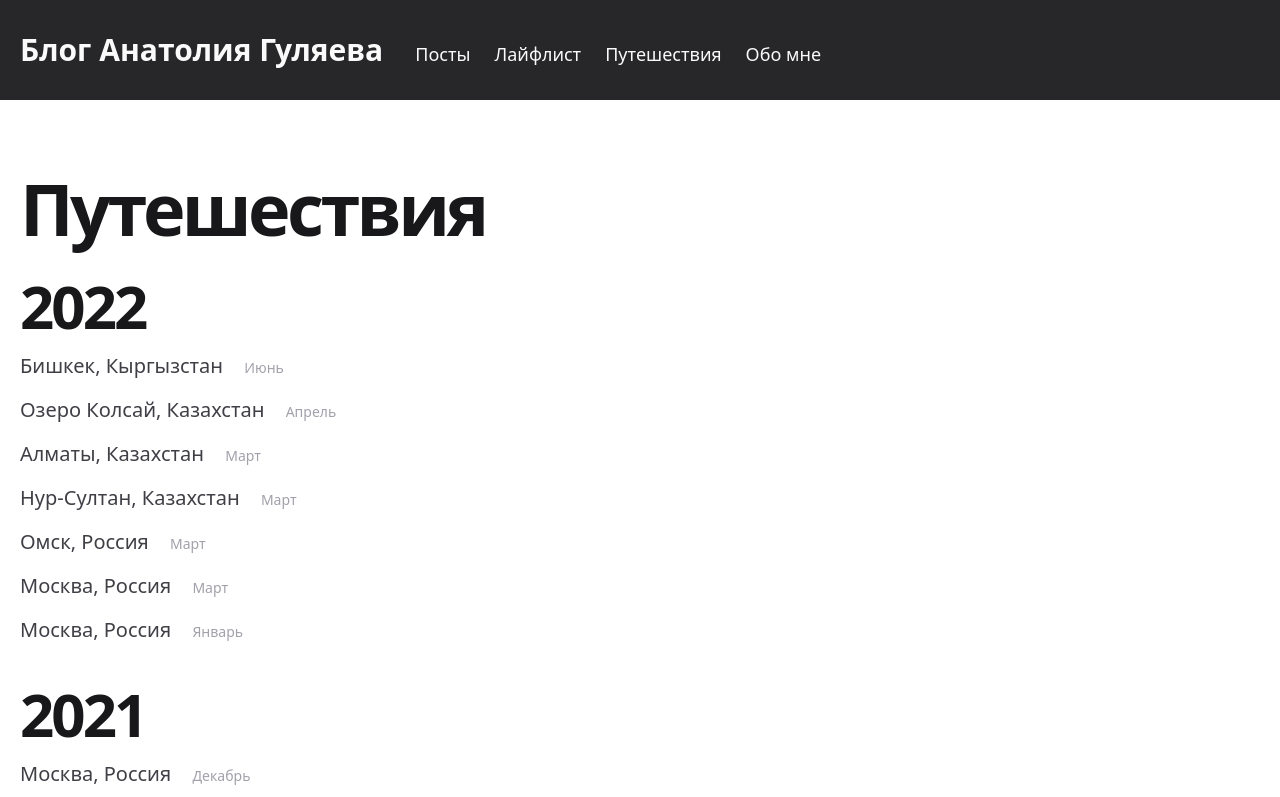
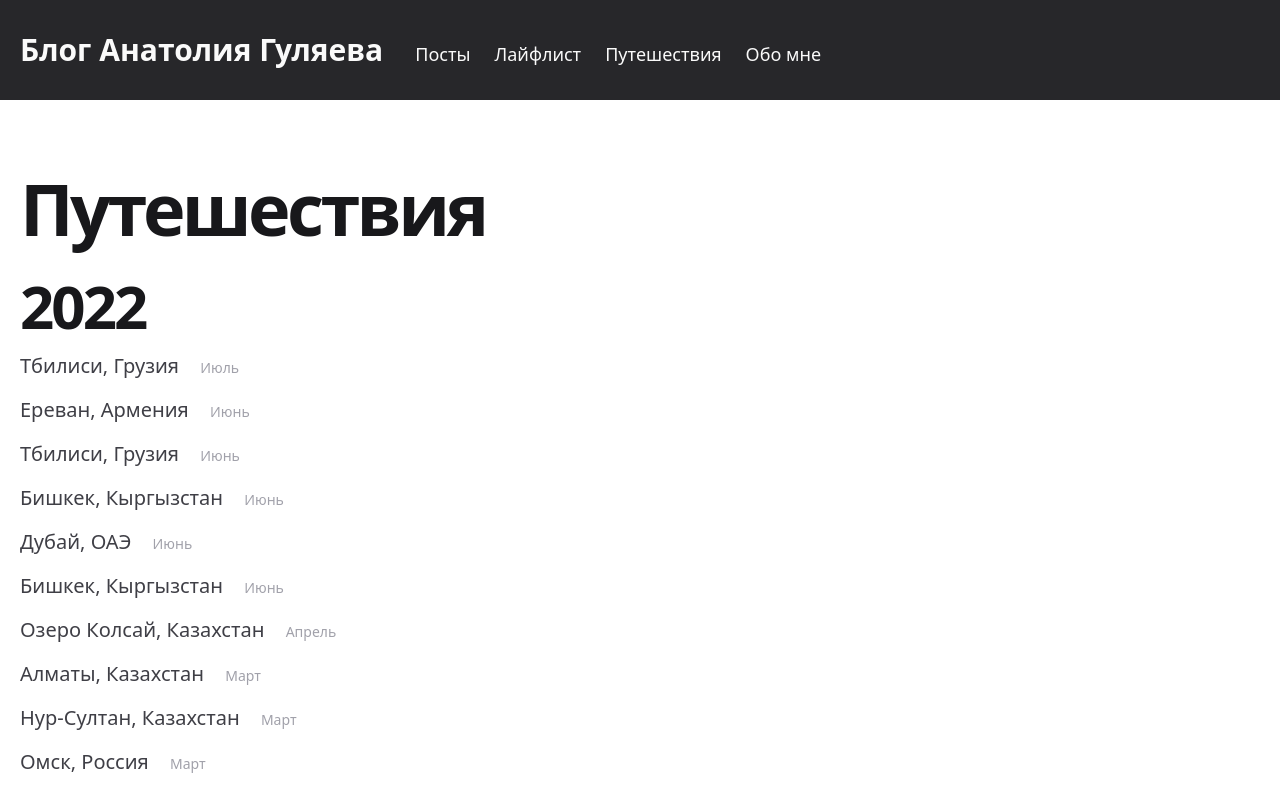
Before and after one commit to kaneru/kaneru.me, a Next.js app: page /travel in a window 1280 px wide. Shown: the top 797 px of the page. Built offline with nearby package versions, Linux system fonts and the light colour scheme.

Commit message:
feat: add more travels

```diff
--- a/constants/travel.ts
+++ b/constants/travel.ts
@@ -10,6 +10,11 @@ type TripsByYear = {
 
 export const TRIPS_BY_YEAR: TripsByYear = {
   2022: [
+    { place: 'Тбилиси, Грузия', date: 'Июль' },
+    { place: 'Ереван, Армения', date: 'Июнь' },
+    { place: 'Тбилиси, Грузия', date: 'Июнь' },
+    { place: 'Бишкек, Кыргызстан', date: 'Июнь' },
+    { place: 'Дубай, ОАЭ', date: 'Июнь' },
     { place: 'Бишкек, Кыргызстан', date: 'Июнь' },
     { place: 'Озеро Колсай, Казахстан', date: 'Апрель' },
     { place: 'Алматы, Казахстан', date: 'Март' },
```
